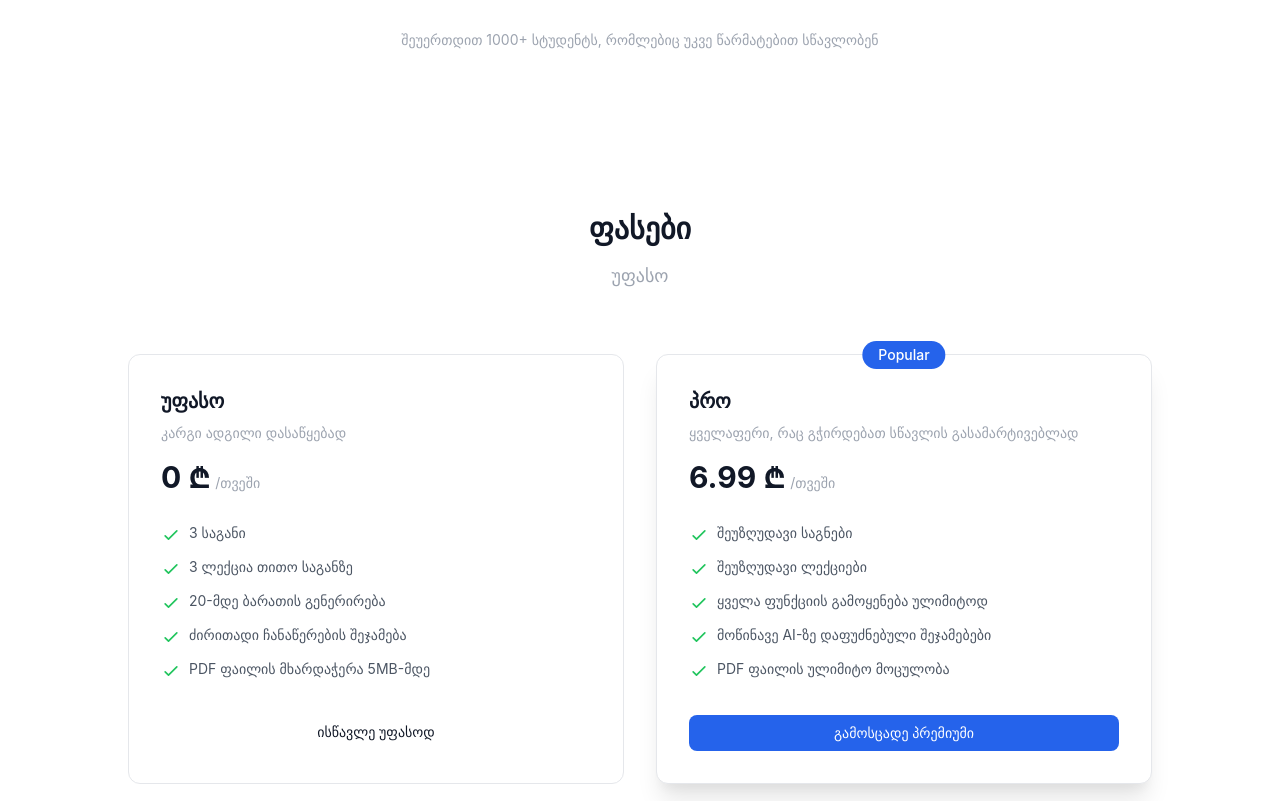
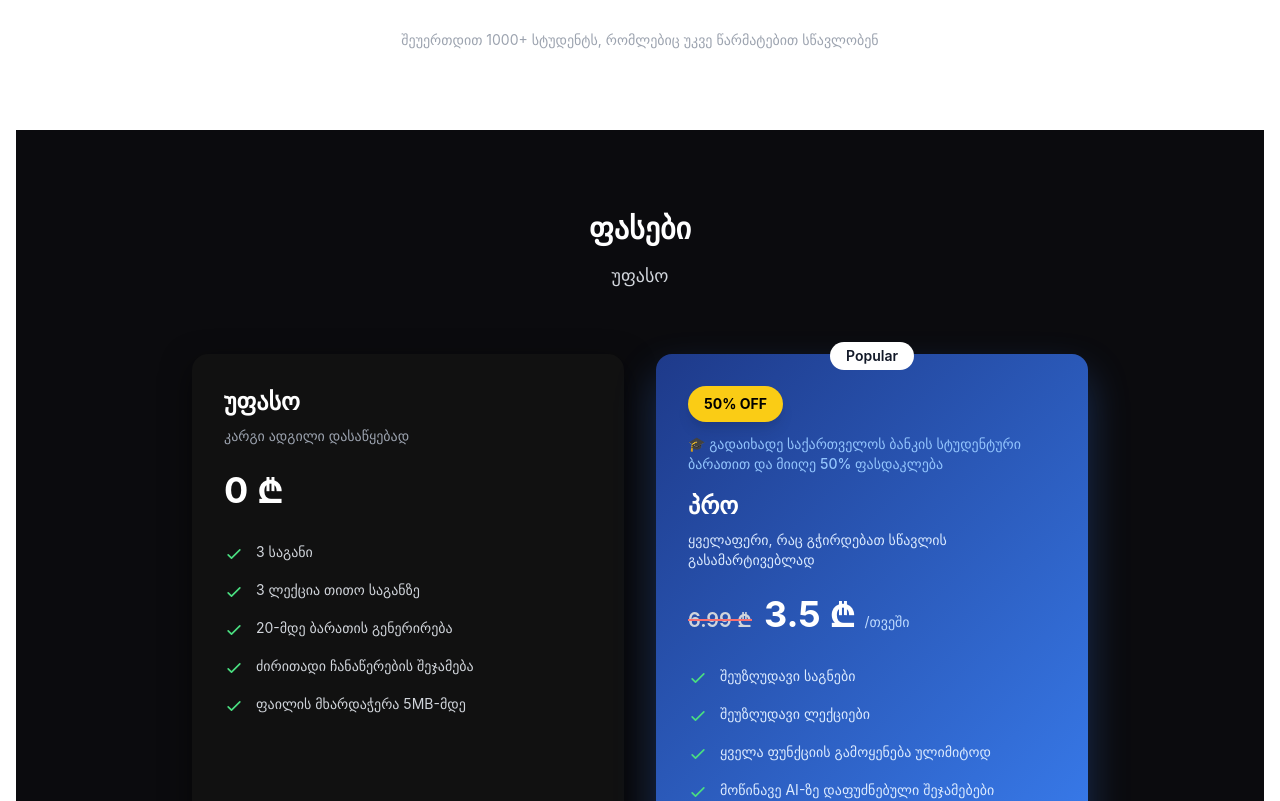
Before and after one commit to giorgi17-17/BriefWeb, a React (Vite) app in the folder client/: page / in a window 1280 px wide. Shown: the part 2000-2801 px from the top of the page. Built offline with nearby package versions, Linux system fonts and the light colour scheme; no server answers.

Commit message:
pricing discount config

```diff
--- /dev/null
+++ b/client/src/config/pricingConfig.js
@@ -0,0 +1,66 @@
+/**
+ * Pricing and Discount Configuration
+ *
+ * This file contains all pricing-related configuration including discount settings.
+ * To enable/disable discounts, simply change the 'enabled' property.
+ */
+
+export const DISCOUNT_CONFIG = {
+  // Main discount toggle - set to true to enable discounts
+  enabled: true,
+
+  // Discount percentage (e.g., 50 = 50% off)
+  percentage: 50,
+
+  // Indicates this is specifically for Bank of Georgia student cardholders
+  studentCardOnly: true,
+
+  // Optional: You can add expiry date for time-limited offers
+  // validUntil: '2024-12-31',
+};
+
+/**
+ * Calculate discounted price
+ * @param {number} originalPrice - The original price
+ * @param {number} discountPercentage - Discount percentage (0-100)
+ * @returns {number} - Discounted price rounded to 2 decimal places
+ */
+export const calculateDiscountedPrice = (originalPrice, discountPercentage) => {
+  const discounted = originalPrice * (1 - discountPercentage / 100);
+  return Math.round(discounted * 100) / 100; // Round to 2 decimal places
+};
+
+/**
+ * Get pricing information with discount applied if enabled
+ * @param {number} basePrice - Base price before discount
+ * @returns {object} - Pricing information object
+ */
+export const getPricingInfo = (basePrice) => {
+  if (!DISCOUNT_CONFIG.enabled || basePrice === 0) {
+    return {
+      originalPrice: basePrice,
+      finalPrice: basePrice,
+      hasDiscount: false,
+      discountPercentage: 0,
+      savings: 0
+    };
+  }
+
+  const discountedPrice = calculateDiscountedPrice(basePrice, DISCOUNT_CONFIG.percentage);
+
+  return {
+    originalPrice: basePrice,
+    finalPrice: discountedPrice,
+    hasDiscount: true,
+    discountPercentage: DISCOUNT_CONFIG.percentage,
+    savings: basePrice - discountedPrice
+  };
+};
+
+/**
+ * Base pricing for different plans
+ */
+export const BASE_PRICES = {
+  free: 0,
+  pro: 6.99
+};
--- a/client/src/locales/en/translation.json
+++ b/client/src/locales/en/translation.json
@@ -169,6 +169,12 @@
       "period": "/month",
       "popularBadge": "Popular",
       "guarantee": "30-day money-back guarantee for all paid plans",
+      "discount": {
+        "badge": "{{percentage}}% OFF",
+        "studentCard": "Pay with a Bank of Georgia student card and get a 50% discount",
+        "originalPrice": "Regular price",
+        "discountedPrice": "Student price"
+      },
       "free": {
         "title": "Free",
         "subtitle": "Great place to get started",
@@ -179,7 +185,7 @@
           "feature2": "5 lectures per subject",
           "feature3": "Generate up to 20 flashcards",
           "feature4": "Basic note summarization",
-          "feature5": "PDF file support up to 5MB"
+          "feature5": "File support up to 5MB"
         },
         "cta": "Get Started For Free"
       },
@@ -194,7 +200,7 @@
           "feature2": "Unlimited lectures",
           "feature3": "Generate unlimited flashcards",
           "feature4": "Advanced AI-powered summaries",
-          "feature5": "PDF file support up to 50MB"
+          "feature5": "File support up to 50MB"
         },
         "cta": "Try Premium"
       }
--- a/client/src/locales/ka/translation.json
+++ b/client/src/locales/ka/translation.json
@@ -282,6 +282,12 @@
       "period": "/თვეში",
       "popularBadge": "პოპულარული",
       "guarantee": "ყველა ფასიანი გეგმისთვის 30-დღიანი თანხის უკან დაბრუნების გარანტია",
+      "discount": {
+        "badge": "{{percentage}}% ფასდაკლება",
+        "studentCard": "გადაიხადე საქართველოს ბანკის სტუდენტური ბარათით და მიიღე 50% ფასდაკლება",
+        "originalPrice": "ჩვეულებრივი ფასი",
+        "discountedPrice": "სტუდენტური ფასი"
+      },
       "free": {
         "title": "უფასო",
         "subtitle": "კარგი ადგილი დასაწყებად",
@@ -292,7 +298,7 @@
           "feature2": "3 ლექცია თითო საგანზე",
           "feature3": "20-მდე ბარათის გენერირება",
           "feature4": "ძირითადი ჩანაწერების შეჯამება",
-          "feature5": "PDF ფაილის მხარდაჭერა 5MB-მდე"
+          "feature5": "ფაილის მხარდაჭერა 5MB-მდე"
         },
         "cta": "ისწავლე უფასოდ"
       },
@@ -307,7 +313,7 @@
           "feature2": "შეუზღუდავი ლექციები",
           "feature3": "ყველა ფუნქციის გამოყენება ულიმიტოდ",
           "feature4": "მოწინავე AI-ზე დაფუძნებული შეჯამებები",
-          "feature5": "PDF ფაილის ულიმიტო მოცულობა"
+          "feature5": "ფაილის ულიმიტო მოცულობა"
         },
         "cta": "გამოსცადე პრემიუმი"
       }
--- a/client/src/pages/home/homeComponents/Pricing.jsx
+++ b/client/src/pages/home/homeComponents/Pricing.jsx
@@ -3,7 +3,9 @@ import { useTranslation } from "react-i18next";
 import { useStartBogCheckout } from "../../../hooks/useBogAuth";
 import { useAuth } from "../../../utils/authHooks";
 import { useUserPlan } from "../../../contexts/UserPlanContext";
+import { DISCOUNT_CONFIG, BASE_PRICES, getPricingInfo } from "../../../config/pricingConfig";
 import React, { useMemo } from 'react'
+import PropTypes from 'prop-types';
 
 
 export default function Pricing() {
@@ -18,7 +20,11 @@ export default function Pricing() {
 
   // Build plans once per translation change
   const plans = useMemo(
-    () => [
+    () => {
+      const freePricingInfo = getPricingInfo(BASE_PRICES.free);
+      const proPricingInfo = getPricingInfo(BASE_PRICES.pro);
+
+      return [
         {
           id: "free",
           name: t("landing.pricing.free.title"),
@@ -36,11 +42,13 @@ export default function Pricing() {
           popular: false,
           priceCurrency: "USD",
           availability: "https://schema.org/InStock",
+          pricingInfo: freePricingInfo,
         },
         {
           id: "pro",
           name: t("landing.pricing.pro.title"),
-        price: "6.99 ₾",
+          price: `${proPricingInfo.finalPrice} ₾`,
+          originalPrice: proPricingInfo.hasDiscount ? `${proPricingInfo.originalPrice} ₾` : null,
           period: t("landing.pricing.pro.period"),
           description: t("landing.pricing.pro.subtitle"),
           features: [
@@ -54,8 +62,10 @@ export default function Pricing() {
           popular: true,
           priceCurrency: "USD",
           availability: "https://schema.org/InStock",
+          pricingInfo: proPricingInfo,
         },
-    ],
+      ];
+    },
     [t]
   );
 
@@ -65,9 +75,17 @@ export default function Pricing() {
         navigate("/login");
         return;
       }
+
       if (isPremium) return; // disabled also stops click; extra guard
-      // If you add more paid tiers later, you can branch on plan.id
+
+      // Handle different plan types
+      if (plan.id === "free") {
+        // For free plan, redirect to dashboard or register
+        navigate("/dashboard");
+      } else {
+        // For paid plans, start the checkout process
         startBog();
+      }
     },
     [isLoggedIn, isPremium, navigate, startBog]
   );
@@ -75,34 +93,34 @@ export default function Pricing() {
   return (
     <section
       id="pricing"
-      className="py-20 theme-bg-primary"
+      className="py-20"
+      style={{ backgroundColor: '#0B0B0E' }}
       itemScope
       itemType="https://schema.org/AggregateOffer"
     >
       <div className="max-w-7xl mx-auto px-4 sm:px-6 lg:px-8">
         <header className="text-center max-w-3xl mx-auto mb-16">
-          <h2 className="text-3xl font-bold mb-4 theme-text-primary" itemProp="name">
+          <h2 className="text-3xl font-bold mb-4 text-white" itemProp="name">
             {t("landing.pricing.title")}
           </h2>
-          <p className="theme-text-tertiary text-lg" itemProp="description">
+          <p className="text-gray-300 text-lg" itemProp="description">
             {t("landing.pricing.subtitle")}
           </p>
           <meta itemProp="priceCurrency" content="USD" />
         </header>
 
-        <div className="grid lg:grid-cols-2 gap-8 max-w-5xl mx-auto">
+        <div className="grid lg:grid-cols-2 gap-8 max-w-4xl mx-auto">
           {plans.map((plan) => (
             <PlanCard
               key={plan.id}
               plan={plan}
               isDisabled={isDisabled}
-              isLoggedIn={isLoggedIn}
               onCta={handleCta}
             />
           ))}
         </div>
 
-        <p className="text-center mt-8 text-sm theme-text-tertiary">
+        <p className="text-center mt-8 text-sm text-gray-400">
           {t("landing.pricing.guarantee")}
         </p>
       </div>
@@ -110,49 +128,89 @@ export default function Pricing() {
   );
 }
 
-function PlanCard({ plan, isDisabled, isLoggedIn, onCta }) {
+function PlanCard({ plan, isDisabled, onCta }) {
   const { t } = useTranslation();
+  const hasDiscount = plan.pricingInfo?.hasDiscount;
+  const isPro = plan.id === "pro";
+
+  const cardStyle = isPro
+    ? {
+        background: 'linear-gradient(135deg, #1e3a8a 0%, #3b82f6 100%)',
+        boxShadow: '0 20px 40px rgba(59, 130, 246, 0.3)',
+      }
+    : {
+        backgroundColor: '#111111',
+        boxShadow: '0 10px 30px rgba(0, 0, 0, 0.5)',
+      };
 
   return (
     <div
-      className={`theme-card rounded-xl p-8 theme-border flex flex-col h-full ${plan.popular ? "relative z-10 shadow-xl border-blue-500" : ""
-        }`}
+      className="rounded-2xl p-8 flex flex-col h-full relative"
+      style={cardStyle}
       itemScope
       itemType="https://schema.org/Offer"
     >
+      {/* Popular Badge */}
       {plan.popular && (
-        <div className="absolute top-0 left-1/2 transform -translate-x-1/2 -translate-y-1/2 bg-blue-600 dark:bg-blue-700 text-white px-4 py-1 rounded-full text-sm font-medium">
-          {/* keep your copy source */}
-          {/** If you prefer i18n: {t("landing.pricing.popularBadge")} */}
+        <div className="absolute -top-3 left-1/2 transform -translate-x-1/2 bg-white text-gray-900 px-4 py-1 rounded-full text-sm font-semibold">
           Popular
         </div>
       )}
 
-      <div className="mb-5">
-        <h3 className="text-xl font-bold theme-text-primary mb-2" itemProp="name">
+      {/* Discount Badge - Yellow Pill */}
+      {hasDiscount && DISCOUNT_CONFIG.enabled && (
+        <div className="mb-4">
+          <div className="inline-flex items-center px-4 py-2 rounded-full text-sm font-bold bg-yellow-400 text-black mb-3 shadow-lg">
+            50% OFF
+          </div>
+          <p className="text-sm text-blue-300 font-medium">
+            🎓 {t("landing.pricing.discount.studentCard")}
+          </p>
+        </div>
+      )}
+
+      <div className="mb-6">
+        <h3 className="text-2xl font-bold text-white mb-2" itemProp="name">
           {plan.name}
         </h3>
-        <p className="theme-text-tertiary text-sm mb-4" itemProp="description">
+        <p className={`text-sm mb-6 ${isPro ? 'text-blue-100' : 'text-gray-400'}`} itemProp="description">
           {plan.description}
         </p>
 
         <div className="flex items-baseline mb-2">
-          <span className="text-3xl font-bold theme-text-primary" itemProp="price">
-            {plan.price === "0" ? plan.price : plan.price}
+          {/* Original price with strikethrough if discounted */}
+          {hasDiscount && plan.originalPrice && (
+            <span className="text-xl font-semibold text-gray-300 mr-3 relative">
+              <span className="relative">
+                6.99 ₾
+                <span className="absolute top-1/2 left-0 w-full h-0.5 bg-red-400 transform -translate-y-1/2"></span>
               </span>
+            </span>
+          )}
+
+          {/* Current/discounted price */}
+          <span
+            className="text-4xl font-bold text-white"
+            itemProp="price"
+          >
+            {hasDiscount && isPro ? '3.5 ₾' : plan.price}
+          </span>
+
           <meta itemProp="priceCurrency" content={plan.priceCurrency} />
           <meta itemProp="availability" content={plan.availability} />
-          {plan.price   && (
-            <span className="text-sm theme-text-tertiary ml-1">{plan.period}</span>
+          {plan.price !== "0 ₾" && (
+            <span className={`text-sm ml-2 ${isPro ? 'text-blue-200' : 'text-gray-400'}`}>
+              {plan.period}
+            </span>
           )}
         </div>
       </div>
 
-      <ul className="space-y-3 mb-8 flex-grow" itemProp="itemOffered">
+      <ul className="space-y-4 mb-8 flex-grow" itemProp="itemOffered">
         {plan.features.map((feature, idx) => (
           <li key={`${plan.id}-feat-${idx}`} className="flex items-start">
             <svg
-              className="h-5 w-5 text-green-500 mt-0.5 mr-2"
+              className="h-5 w-5 text-green-400 mt-0.5 mr-3 flex-shrink-0"
               xmlns="http://www.w3.org/2000/svg"
               fill="none"
               viewBox="0 0 24 24"
@@ -161,7 +219,9 @@ function PlanCard({ plan, isDisabled, isLoggedIn, onCta }) {
             >
               <path strokeLinecap="round" strokeLinejoin="round" strokeWidth="2" d="M5 13l4 4L19 7" />
             </svg>
-            <span className="text-sm theme-text-secondary">{feature}</span>
+            <span className={`text-sm ${isPro ? 'text-blue-100' : 'text-gray-300'}`}>
+              {feature}
+            </span>
           </li>
         ))}
       </ul>
@@ -172,15 +232,15 @@ function PlanCard({ plan, isDisabled, isLoggedIn, onCta }) {
         disabled={isDisabled}
         data-plan={plan.id}
         aria-disabled={isDisabled}
-        className={[
-          "w-full rounded-lg px-4 py-2 text-sm font-medium transition-colors",
-          plan.popular
-            ? "bg-blue-600 text-white hover:bg-blue-700"
-            : "theme-button-secondary border border-white hover:border-white/80",
-          "focus-visible:outline-none focus-visible:ring-2 focus-visible:ring-offset-2 focus-visible:ring-blue-500",
-          "disabled:opacity-50 disabled:cursor-not-allowed disabled:pointer-events-none",
-          "disabled:hover:bg-inherit disabled:hover:text-inherit disabled:shadow-none",
-        ].join(" ")}
+        className={`w-full rounded-xl px-6 py-3 text-sm font-semibold transition-colors duration-200 ${
+          isPro
+            ? 'bg-white text-blue-600 hover:bg-gray-100'
+            : 'bg-gray-800 text-white border border-gray-600 hover:bg-gray-700 hover:border-gray-500'
+        } ${
+          isDisabled
+            ? 'cursor-not-allowed'
+            : ''
+        }`}
       >
         <meta itemProp="name" content={plan.cta} />
         {isDisabled ? "Current plan" : plan.cta}
@@ -188,3 +248,28 @@ function PlanCard({ plan, isDisabled, isLoggedIn, onCta }) {
     </div>
   );
 }
+
+PlanCard.propTypes = {
+  plan: PropTypes.shape({
+    id: PropTypes.string.isRequired,
+    name: PropTypes.string.isRequired,
+    price: PropTypes.string.isRequired,
+    originalPrice: PropTypes.string,
+    period: PropTypes.string.isRequired,
+    description: PropTypes.string.isRequired,
+    features: PropTypes.arrayOf(PropTypes.string).isRequired,
+    cta: PropTypes.string.isRequired,
+    popular: PropTypes.bool.isRequired,
+    priceCurrency: PropTypes.string.isRequired,
+    availability: PropTypes.string.isRequired,
+    pricingInfo: PropTypes.shape({
+      hasDiscount: PropTypes.bool.isRequired,
+      originalPrice: PropTypes.number.isRequired,
+      finalPrice: PropTypes.number.isRequired,
+      discountPercentage: PropTypes.number.isRequired,
+      savings: PropTypes.number.isRequired,
+    }).isRequired,
+  }).isRequired,
+  isDisabled: PropTypes.bool.isRequired,
+  onCta: PropTypes.func.isRequired,
+};
--- a/client/src/pages/profile/Profile.jsx
+++ b/client/src/pages/profile/Profile.jsx
@@ -4,7 +4,6 @@ import { useNavigate } from "react-router-dom";
 import { useTheme } from "../../contexts/ThemeContext";
 import { useTranslation } from "react-i18next";
 import { LANGUAGES } from "../../utils/languageConfig";
-import { supabase } from "../../utils/supabaseClient";
 import SEO from "../../components/SEO/SEO";
 import { FiUser, FiMail, FiMoon, FiSun } from "react-icons/fi";
 import { useUserPlan } from "../../contexts/UserPlanContext";
@@ -15,7 +14,6 @@ const Profile = () => {
   const { theme, toggleTheme } = useTheme();
   const { t, i18n } = useTranslation();
   const [activeTab, setActiveTab] = useState("profile");
-  const [isSubmitting, setIsSubmitting] = useState(false);
   const [error, setError] = useState(null);
   const [success, setSuccess] = useState(null);
 
```
Also changed, not shown: client/src/components/Header/Header.jsx (+22 -2 lines). Lines whose indentation alone changed are shown as unchanged.
